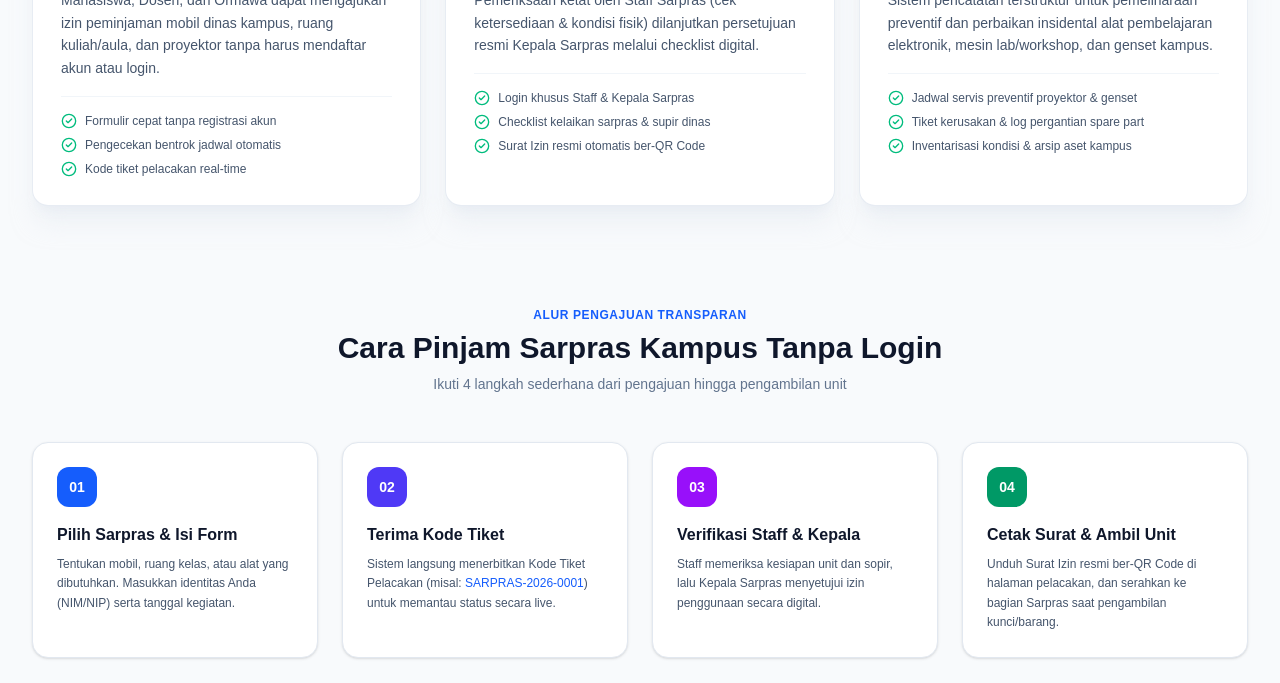
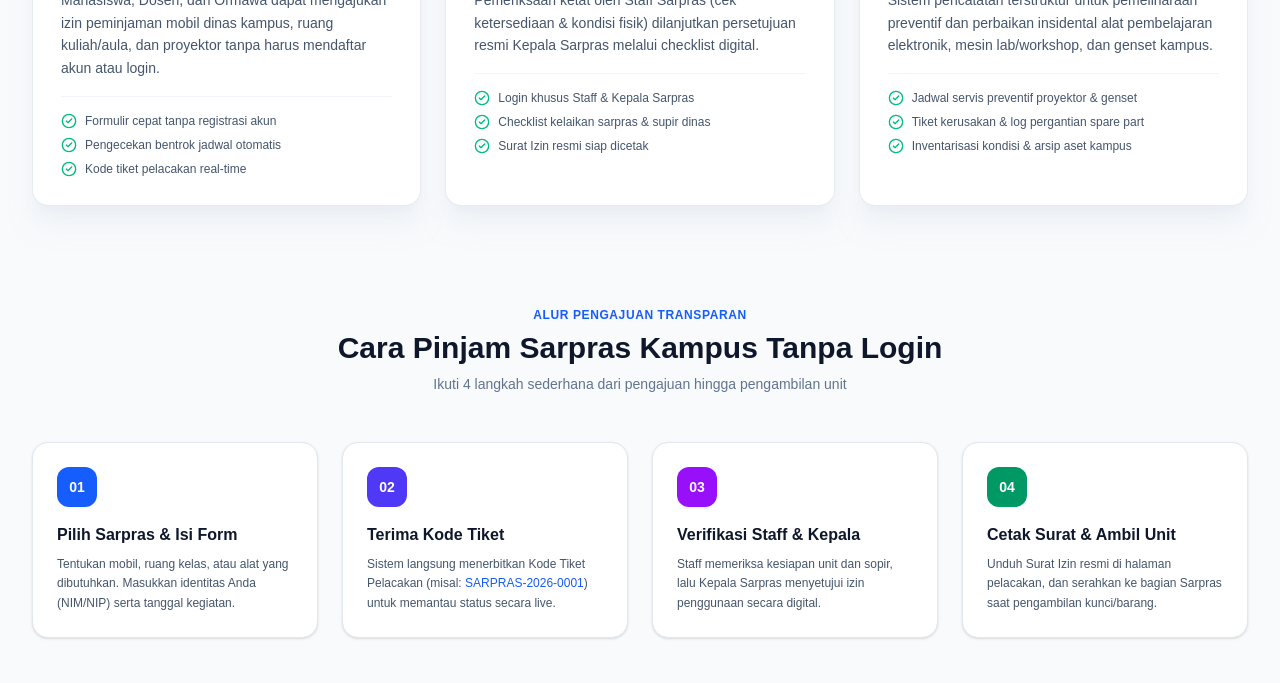
Before and after one commit to JargheTaco/sarprasbhmd, a Next.js app: page / in a window 1280 px wide. Shown: the part 1060-1743 px from the top of the page. Built offline with nearby package versions, Linux system fonts and the light colour scheme; no server answers; the database is empty.

Commit message:
hapus validasi

```diff
--- a/src/app/page.tsx
+++ b/src/app/page.tsx
@@ -247,7 +247,7 @@ export default function HomePage() {
               </li>
               <li className="flex items-center gap-2">
                 <CheckCircle2 className="w-4 h-4 text-emerald-500 shrink-0" />
-                <span>Surat Izin resmi otomatis ber-QR Code</span>
+                <span>Surat Izin resmi siap dicetak</span>
               </li>
             </ul>
           </div>
@@ -335,7 +335,7 @@ export default function HomePage() {
             </div>
             <h4 className="font-bold text-slate-900 mb-2">Cetak Surat & Ambil Unit</h4>
             <p className="text-xs text-slate-600 leading-relaxed">
-              Unduh Surat Izin resmi ber-QR Code di halaman pelacakan, dan serahkan ke bagian Sarpras saat pengambilan kunci/barang.
+              Unduh Surat Izin resmi di halaman pelacakan, dan serahkan ke bagian Sarpras saat pengambilan kunci/barang.
             </p>
           </div>
         </div>
--- a/src/app/tracking/page.tsx
+++ b/src/app/tracking/page.tsx
@@ -1,29 +1,18 @@
 'use client';
 
-import React, { useState, useEffect, Suspense } from 'react';
+import { OfficialLetterModal } from '@/components/OfficialLetterModal';
+import { StatusBadge } from '@/components/StatusBadge';
+import {
+    AlertCircle,
+    CheckCircle,
+    CheckCircle2,
+    FileCheck2,
+    Printer,
+    Search,
+    ShieldCheck
+} from 'lucide-react';
 import { useSearchParams } from 'next/navigation';
-import Link from 'next/link';
-import {
-  Search,
-  Clock,
-  CheckCircle2,
-  XCircle,
-  FileCheck2,
-  Car,
-  Printer,
-  Calendar,
-  User,
-  Phone,
-  Building2,
-  Info,
-  AlertCircle,
-  ShieldCheck,
-  CheckCircle,
-  HelpCircle,
-  Download
-} from 'lucide-react';
-import { StatusBadge } from '@/components/StatusBadge';
-import { OfficialLetterModal } from '@/components/OfficialLetterModal';
+import React, { Suspense, useEffect, useState } from 'react';
 
 interface LoanDetail {
   id: string;
@@ -269,7 +258,7 @@ function TrackingContent() {
                 className="inline-flex items-center gap-2 px-5 py-3 rounded-xl bg-emerald-600 hover:bg-emerald-700 text-white font-bold text-xs shadow-md shadow-emerald-600/30 transition-all cursor-pointer shrink-0"
               >
                 <Printer className="w-4 h-4" />
-                <span>Cetak Surat Izin Resmi (QR)</span>
+                <span>Cetak Surat Izin Resmi</span>
               </button>
             )}
           </div>
--- a/src/components/OfficialLetterModal.tsx
+++ b/src/components/OfficialLetterModal.tsx
@@ -1,6 +1,6 @@
 'use client';
 
-import { CheckCircle2, Printer, QrCode, ShieldCheck, X } from 'lucide-react';
+import { CheckCircle2, Printer, ShieldCheck, X } from 'lucide-react';
 
 interface LoanData {
   ticket_code: string;
@@ -178,16 +178,7 @@ export function OfficialLetterModal({ loan, isOpen, onClose }: Props) {
           </div>
 
           {/* Verification & Signatures Section */}
-          <div className="mt-8 pt-4 border-t border-slate-200 grid grid-cols-2 sm:grid-cols-3 gap-4 items-end font-sans">
-            {/* QR Verification Seal */}
-            <div className="flex flex-col items-center justify-center p-3 bg-slate-50 rounded-xl border border-slate-200 text-center">
-              <div className="w-18 h-18 bg-white p-2 rounded-lg border border-slate-300 shadow-xs flex items-center justify-center">
-                <QrCode className="w-14 h-14 text-slate-900" />
-              </div>
-              <span className="text-[9px] font-bold text-slate-500 uppercase mt-1">Validasi Dokumen Digital</span>
-              <span className="text-[10px] font-mono text-blue-700 font-semibold">{loan.ticket_code}</span>
-            </div>
-
+          <div className="mt-8 pt-4 border-t border-slate-200 grid grid-cols-1 sm:grid-cols-2 gap-4 items-end font-sans">
             {/* Verifikator Staff */}
             <div className="text-center text-xs space-y-1">
               <p className="text-slate-500 text-[11px]">Telah Diverifikasi Oleh:</p>
```
